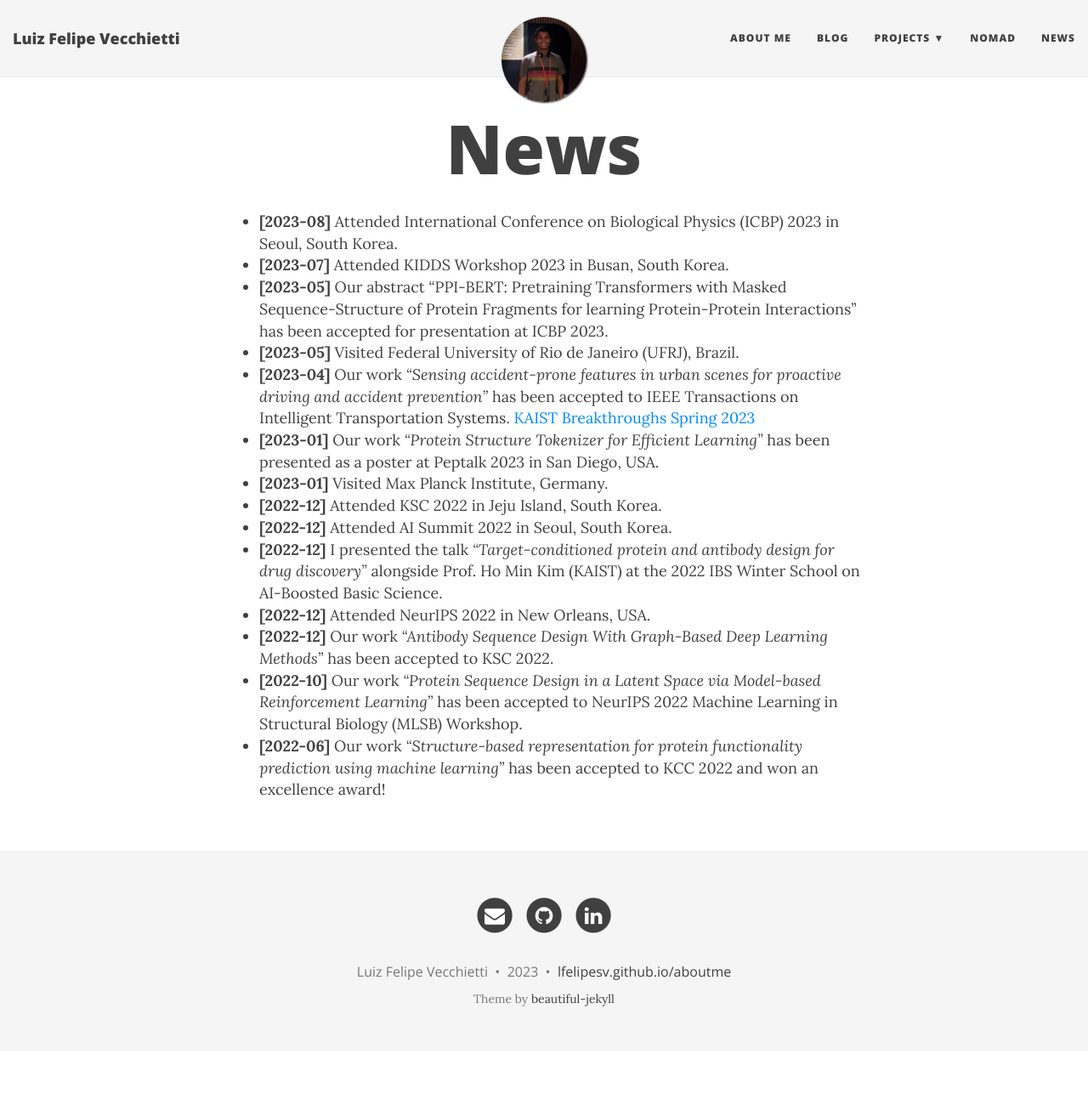
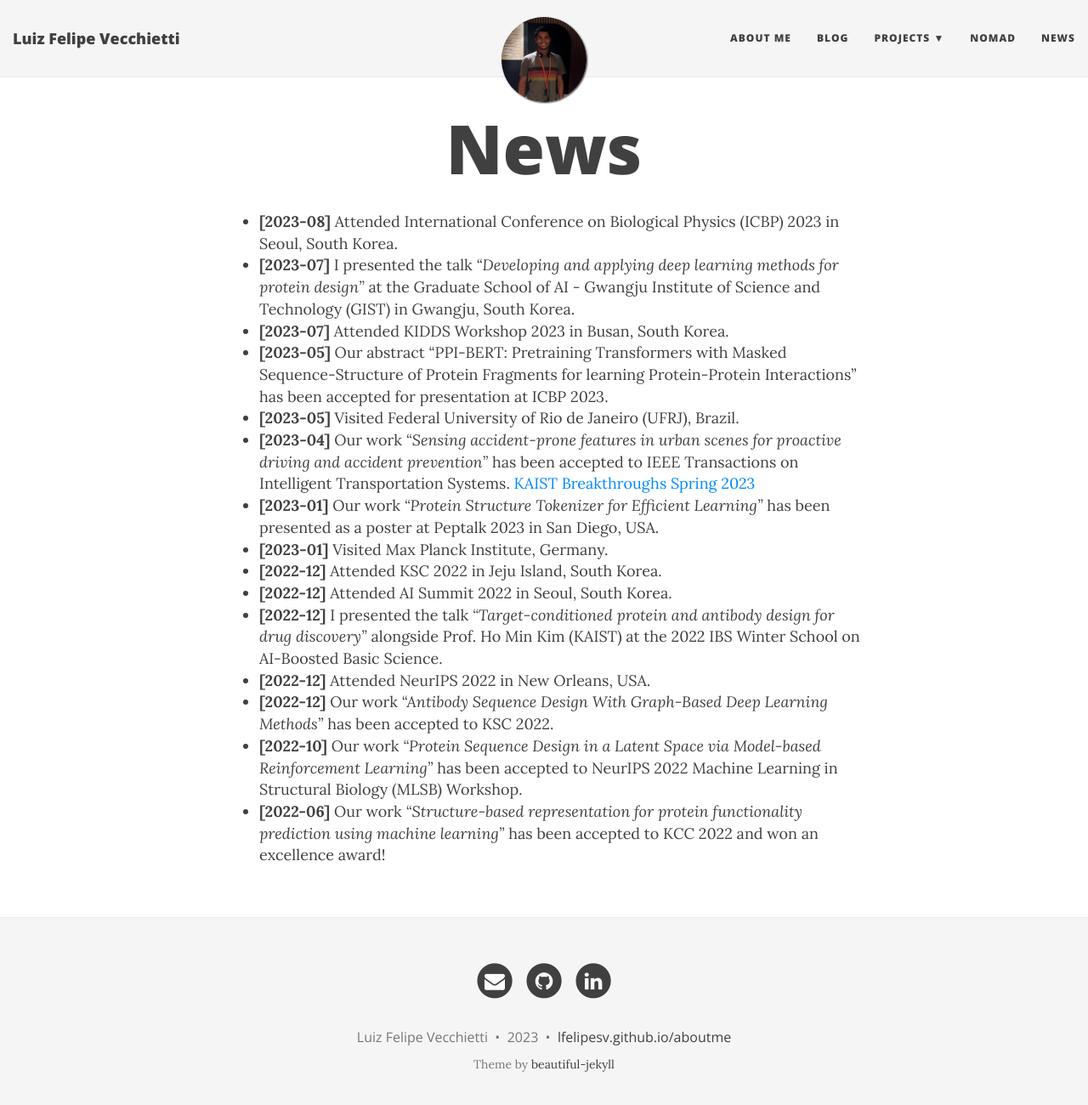
Before and after one commit to lfelipesv/lfelipesv.github.io, a Jekyll site: the page built from news.md, in a window 1280 px wide and 1313 px high. Shown: the top 1300 px of the window at 85% size. Built offline with Jekyll 4.4.1, drawn with Linux system fonts in a browser that asks for light colours; nearby versions of some CDN libraries.

```diff
--- a/news.md
+++ b/news.md
@@ -5,6 +5,7 @@ subtitle:
 ---
 
 * **[2023-08]** Attended International Conference on Biological Physics (ICBP) 2023 in Seoul, South Korea.
+* **[2023-07]** I presented the talk *"Developing and applying deep learning methods for protein design"* at the Graduate School of AI - Gwangju Institute of Science and Technology (GIST) in Gwangju, South Korea.
 * **[2023-07]** Attended KIDDS Workshop 2023 in Busan, South Korea.
 * **[2023-05]** Our abstract "PPI-BERT: Pretraining Transformers with Masked Sequence-Structure of Protein Fragments for learning Protein-Protein Interactions" has been accepted for presentation at ICBP 2023.
 * **[2023-05]** Visited Federal University of Rio de Janeiro (UFRJ), Brazil.
```
Also changed, not shown: nomad.md (+4 -0 lines), img/nomad/changgyeongung-seoul-2023.jpg (added).
